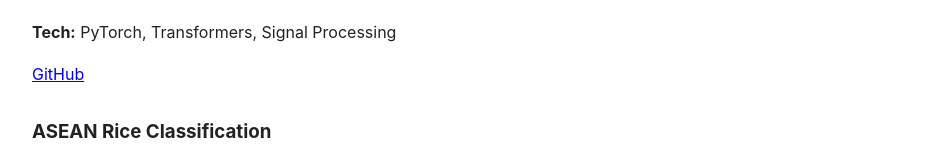
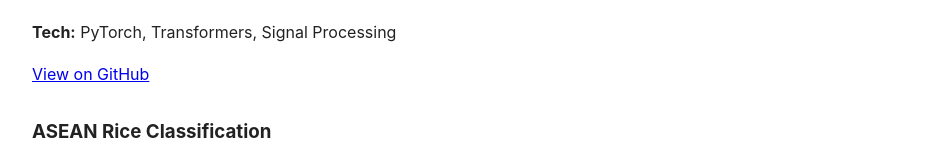
Before and after one commit to Barrett-White/portfolio, a plain HTML site: page index.html in a window 1280 px wide. Shown: the part 813-967 px from the top of the page, without its empty margins (158-1109 px from the left). Drawn offline with Linux system fonts and the light colour scheme.

Commit message:
Update GitHub link for brain-to-text project

```diff
--- a/index.html
+++ b/index.html
@@ -34,7 +34,13 @@
       into text. Improved PER over published baselines.
     </p>
     <p><strong>Tech:</strong> PyTorch, Transformers, Signal Processing</p>
-    <a href="https://github.com/Barrett-White/brain-to-text">GitHub</a>
+      <a
+    href="https://github.com/Sean0418/brain-to-text-project"
+    target="_blank"
+    rel="noopener noreferrer"
+  >
+    View on GitHub
+  </a>
   </div>
 
   <div class="project">
```
